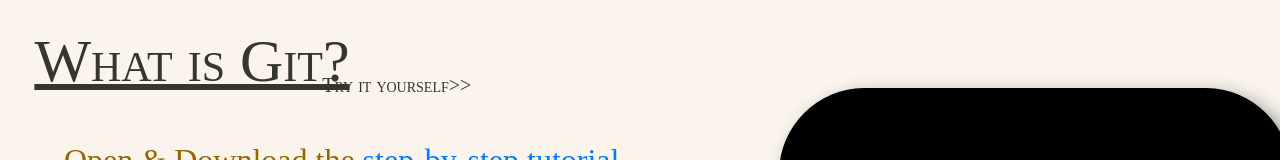
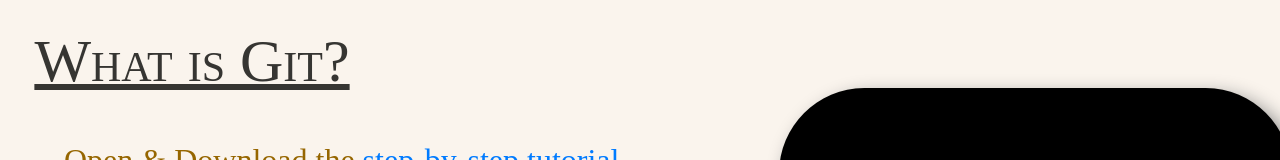
Before and after one commit to dhrupad09/final-project, a plain HTML site: page course/github.html in a window 1280 px wide. Shown: the part 139-299 px from the top of the page. Drawn offline with nearby package versions, Linux system fonts and the light colour scheme.

Commit message:
Fix: tutorial updated

```diff
--- a/course/github.html
+++ b/course/github.html
@@ -47,7 +47,7 @@
             </ul>
             <div class="title">
                 <h1><u>What is Git?</u></h1>
-                <a href="#">Try it yourself>></a>
+
 
                 <img src="../images/git.png">
                 <p>By far, the most widely used modern<br>
```
